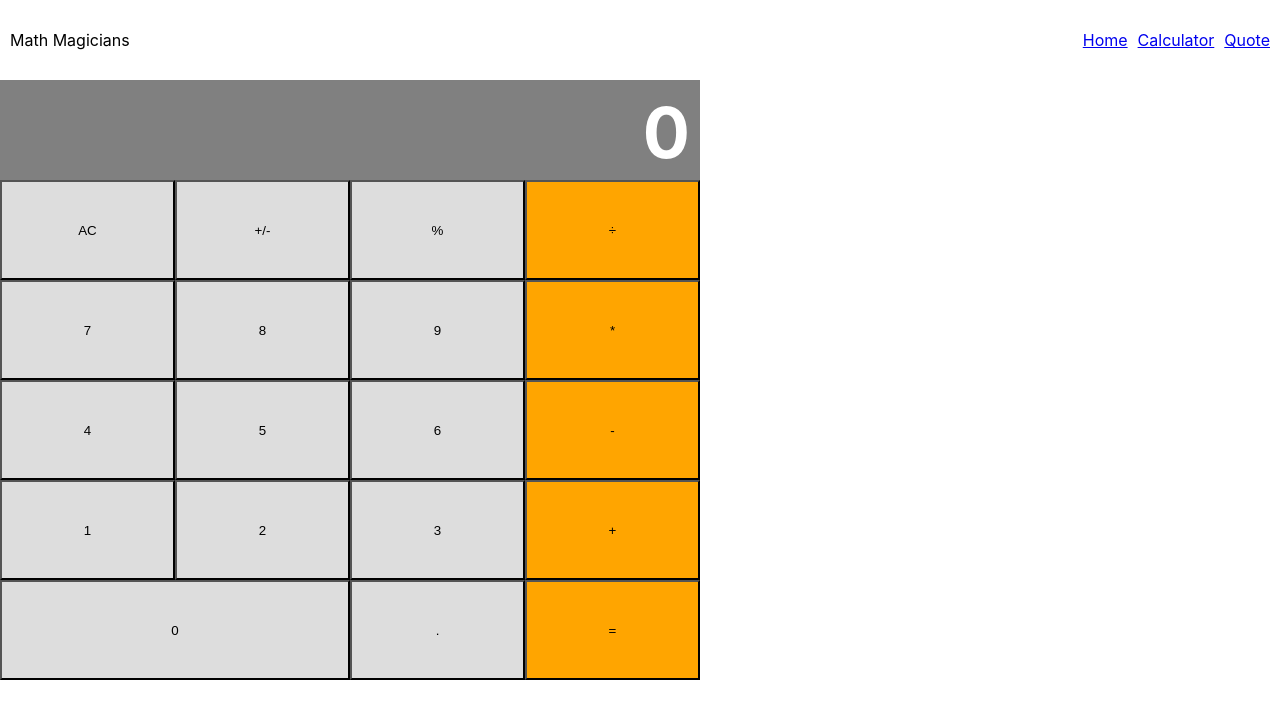
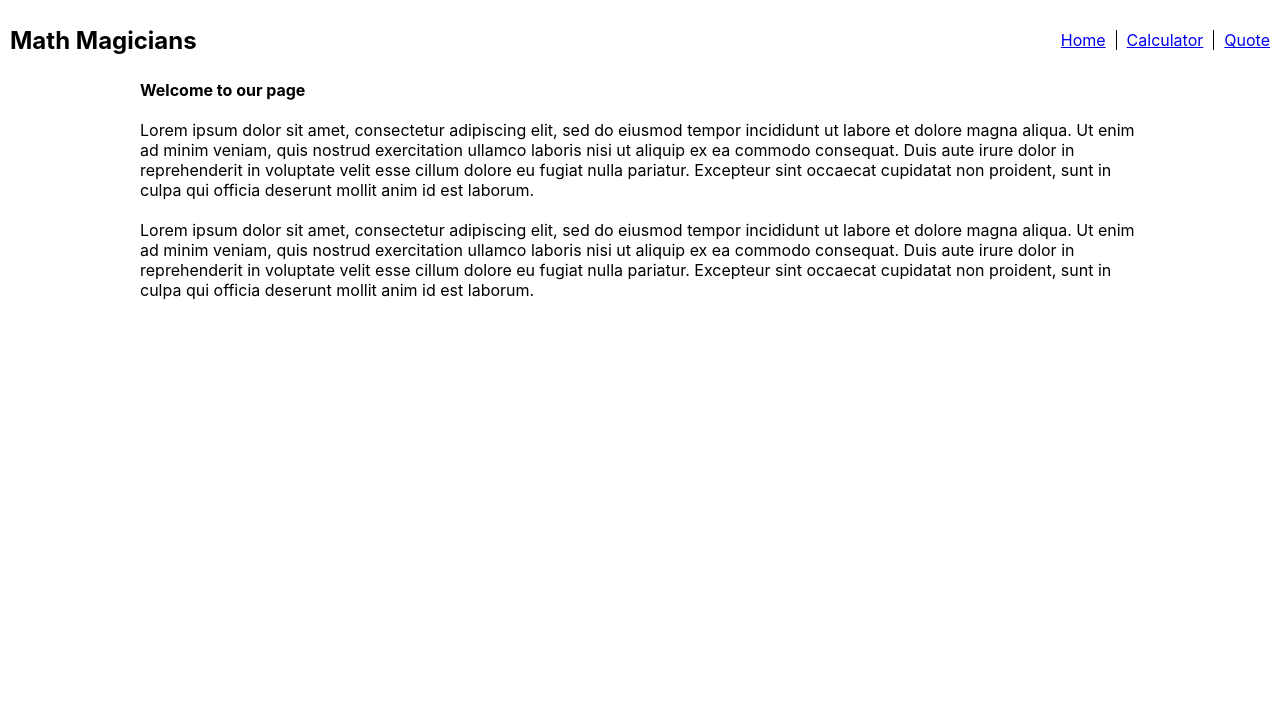
Before and after one commit to patrikis-angelos/calculator, a React (Create React App) app: page / in a window 1280 px wide. Shown: the top 718 px of the page. Built offline with nearby package versions, Linux system fonts and the light colour scheme.

Commit message:
Add Home page

```diff
--- /dev/null
+++ b/src/components/Home.js
@@ -0,0 +1,27 @@
+import React from 'react';
+
+const Home = () => (
+  <div>
+    <p className="info header">Welcome to our page</p>
+    <p className="info">
+      Lorem ipsum dolor sit amet, consectetur adipiscing elit,
+      sed do eiusmod tempor incididunt ut labore et dolore magna aliqua.
+      Ut enim ad minim veniam, quis nostrud exercitation ullamco laboris
+      nisi ut aliquip ex ea commodo consequat. Duis aute irure dolor in
+      reprehenderit in voluptate velit esse cillum dolore eu fugiat nulla
+      pariatur. Excepteur sint occaecat cupidatat non proident, sunt in culpa
+      qui officia deserunt mollit anim id est laborum.
+    </p>
+    <p className="info">
+      Lorem ipsum dolor sit amet, consectetur adipiscing elit,
+      sed do eiusmod tempor incididunt ut labore et dolore magna aliqua.
+      Ut enim ad minim veniam, quis nostrud exercitation ullamco laboris
+      nisi ut aliquip ex ea commodo consequat. Duis aute irure dolor in
+      reprehenderit in voluptate velit esse cillum dolore eu fugiat nulla
+      pariatur. Excepteur sint occaecat cupidatat non proident, sunt in culpa
+      qui officia deserunt mollit anim id est laborum.
+    </p>
+  </div>
+);
+
+export default Home;
--- a/src/components/Nav.js
+++ b/src/components/Nav.js
@@ -3,10 +3,10 @@ import NavLink from './NavLink';
 
 const Nav = () => (
   <nav className="flex nav">
-    <p>Math Magicians</p>
+    <h1>Math Magicians</h1>
     <div>
       <NavLink name="Home" path="/" />
-      <NavLink name="Calculator" path="/" />
+      <NavLink name="Calculator" path="/calculator" />
       <NavLink name="Quote" path="/" />
     </div>
   </nav>
--- a/src/components/NavLink.js
+++ b/src/components/NavLink.js
@@ -4,7 +4,7 @@ import PropTypes from 'prop-types';
 const NavLink = (props) => {
   const { name, path } = props;
   return (
-    <a className="m-l-10" href={path}>{name}</a>
+    <a className="m-l-10 link" href={path}>{name}</a>
   );
 };
 
--- a/src/components/Routes.js
+++ b/src/components/Routes.js
@@ -1,11 +1,13 @@
 import React from 'react';
 import { BrowserRouter, Switch, Route } from 'react-router-dom';
 import App from './App';
+import Home from './Home';
 
 const Routes = () => (
   <BrowserRouter>
     <Switch>
-      <Route exact path="/" component={App} />
+      <Route exact path="/" component={Home} />
+      <Route exact path="/calculator" component={App} />
     </Switch>
   </BrowserRouter>
 );
--- a/src/style.css
+++ b/src/style.css
@@ -47,3 +47,22 @@
 .m-l-10 {
   margin-left: 10px;
 }
+
+.link {
+  padding-left: 10px;
+}
+
+.link:not(:first-of-type) {
+  border-left: 1px solid black;
+}
+
+.info{
+  max-width: 1000px;
+  margin-left: auto;
+  margin-right: auto;
+  margin-bottom: 20px;
+}
+
+.header{
+  font-weight: bold;
+}
```
